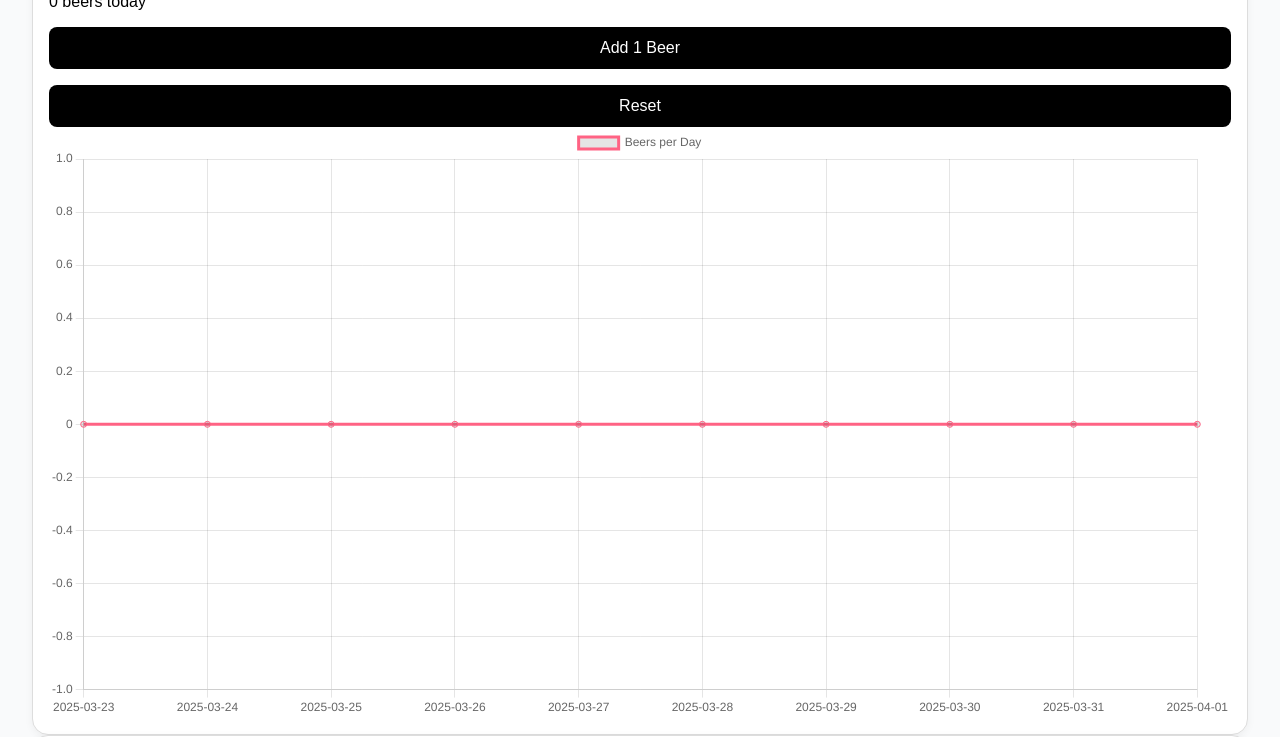
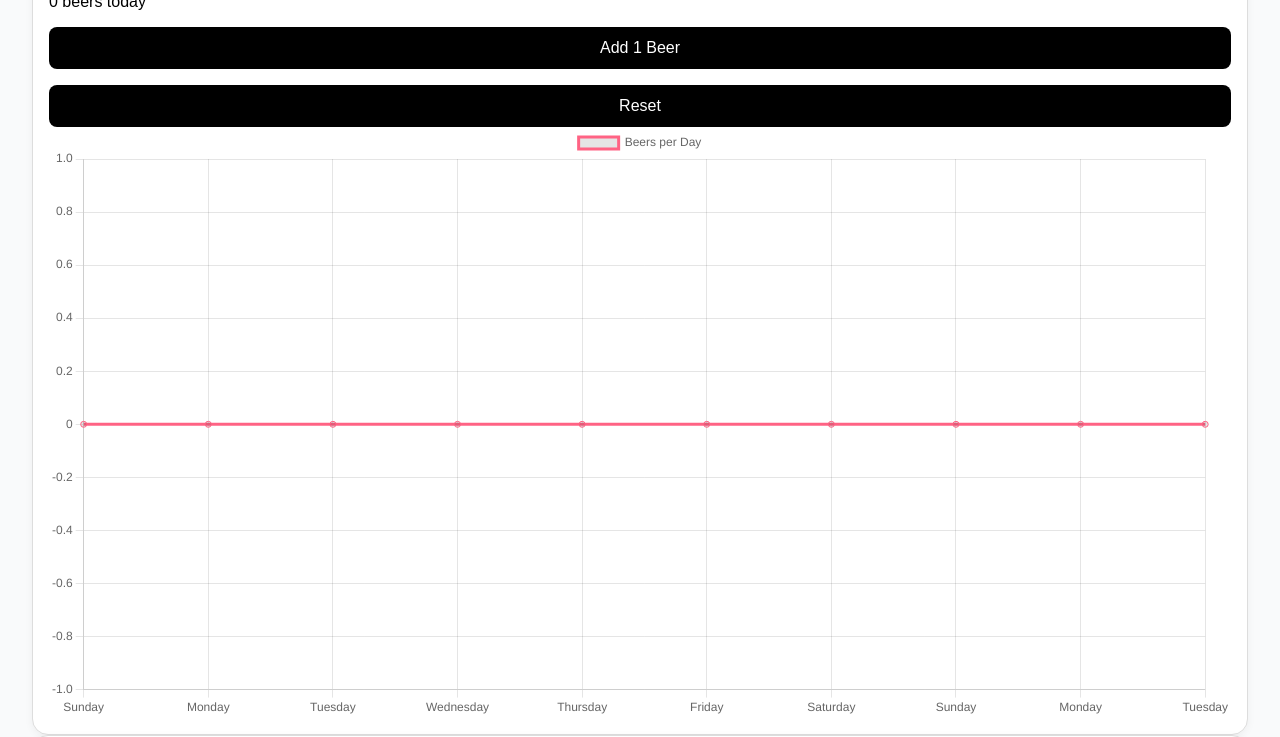
Before and after one commit to westerik75/gym-streak-tracker, a React (Vite) app: page / in a window 1280 px wide. Shown: the part 360-1097 px from the top of the page. Built offline with nearby package versions, Linux system fonts and the light colour scheme.

Commit message:
change graph to day of the week

```diff
--- a/src/App.jsx
+++ b/src/App.jsx
@@ -102,7 +102,7 @@ function BeerCounter() {
   const last10Days = [...Array(10)].map((_, i) => {
     const d = new Date();
     d.setDate(d.getDate() - (9 - i));
-    return d.toISOString().split("T")[0];
+    return d.toLocaleDateString('en-US', { weekday: 'long' });
   });
 
   const chartData = {
@@ -185,7 +185,7 @@ function NeutjesCounter() {
     <div className="p-4 max-w-sm mx-auto text-center">
       <Card>
         <CardContent>
-          <h2 className="text-xl font-bold mb-2">🍺 Neutje Counter</h2>
+          <h2 className="text-xl font-bold mb-2">🍷 Neutjes Counter</h2>
           <p className="text-3xl mb-4">{todayNeutjes} Neutjes today</p>
           <div style={{ display: "flex", flexDirection: "column", gap: "1rem" }}>
             <Button onClick={addNeutje}>Add 1 Neutje</Button>
```
